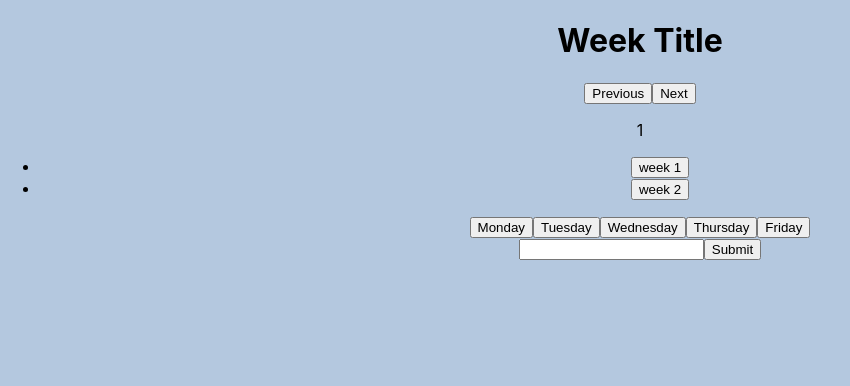
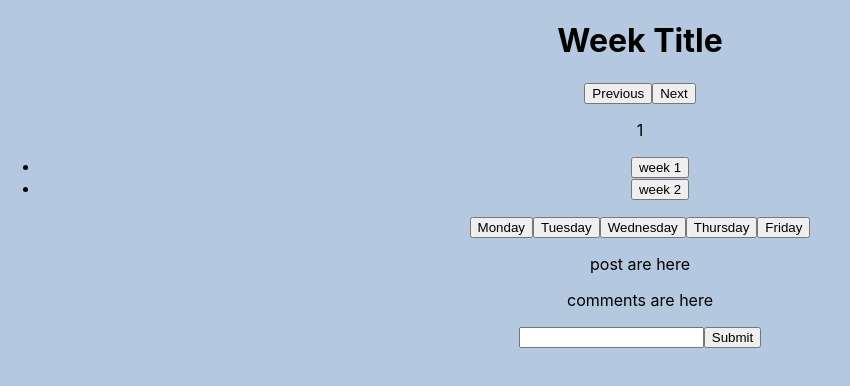
Before and after one commit to SchoolOfCode/bc13_w9_project-frontend-team-fiar, a React (Create React App) app in the folder my-app/: page / in a window 1280 px wide. Shown: the top 386 px of the page, without its empty margins (0-850 px from the left). Built offline with nearby package versions, Linux system fonts and the light colour scheme.

Commit message:
post and comment section added

```diff
--- a/my-app/src/components/app/App.js
+++ b/my-app/src/components/app/App.js
@@ -11,7 +11,7 @@ import MainSection from "../main-section";
 //
 
 function App() {
- //handleclick
+  //handleclick
 
   return (
     <main>
@@ -23,7 +23,7 @@ function App() {
       <MainSection />
     </main>
   );
-  }
+}
 
 export default App;
 //inside header
--- a/my-app/src/components/comment section/index.js
+++ b/my-app/src/components/comment section/index.js
@@ -1,10 +1,18 @@
+import { useState } from "react";
 
-function CommentSection() {
+function CommentSection(props) {
+const[userInput, setUserInput] = useState("")
+ function handleChange(e){
+setUserInput(e.target.value)
+console.log(userInput)
+ }
+
+
     return (
       <div>
-        <input type="text">
+        <input type="text" onChange={handleChange}>
         </input>
-          <button> Submit</button>
+          <button onClick={props.handleSubmit}> Submit</button>
       </div>
     );
   }
--- a/my-app/src/components/main-section/index.js
+++ b/my-app/src/components/main-section/index.js
@@ -4,10 +4,12 @@ import "./index.css";
 //import CommentsSection from "../comment section";
 //import PostsSection from "../post section"
 import CommentSection from "../comment section";
+import PostsSection from "../post section";
 
 function MainSection() {
   return (
     <div>
+      <PostsSection />
       <CommentSection />
     </div>
   );
--- a/my-app/src/components/post section/index.js
+++ b/my-app/src/components/post section/index.js
@@ -1 +1,17 @@
 //import { useState, useEffect } from "react";
+
+function PostsSection() {
+  return (
+    <div>
+      <div className="Posts">
+        <p>post are here</p>
+      </div>
+
+      <div className="Comments">
+        <p>comments are here</p>
+      </div>
+    </div>
+  );
+}
+
+export default PostsSection;
```
